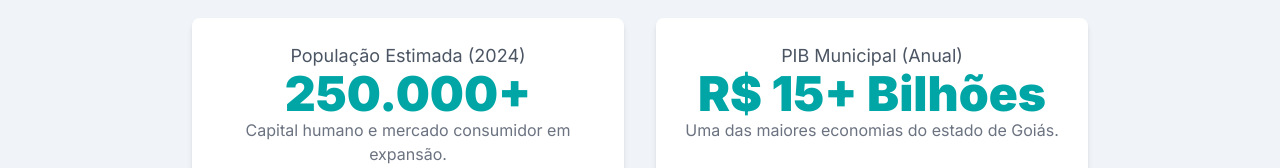
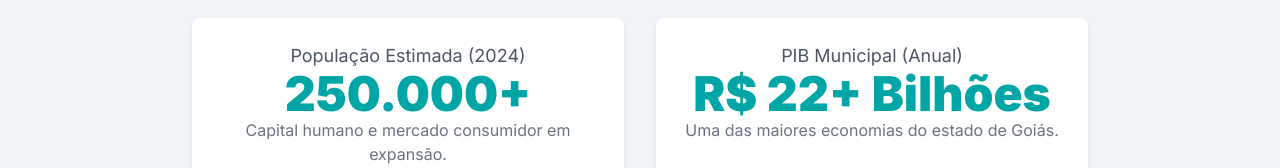
Before and after one commit to eli4sbruno/An-lise-de-Oportunidade-Gr-fica-e-Confec-o-em-Rio-Verde-GO, a plain HTML site: page index.html in a window 1280 px wide. Shown: the part 334-502 px from the top of the page. Drawn offline with nearby package versions, Linux system fonts and the light colour scheme.

Commit message:
Update index.html
Alteração do PIB de 15+ para 22.

```diff
--- a/index.html
+++ b/index.html
@@ -33,7 +33,7 @@
                 </div>
                 <div class="bg-white p-6 rounded-lg shadow-md">
                     <p class="text-lg text-gray-600">PIB Municipal (Anual)</p>
-                    <p class="text-5xl font-extrabold text-[#00A6A6]">R$ 15+ Bilhões</p>
+                    <p class="text-5xl font-extrabold text-[#00A6A6]">R$ 22+ Bilhões</p>
                     <p class="text-md text-gray-500">Uma das maiores economias do estado de Goiás.</p>
                 </div>
             </div>
@@ -149,4 +149,5 @@
 
     <script src="script.js"></script>
 </body>
+
 </html>
```
